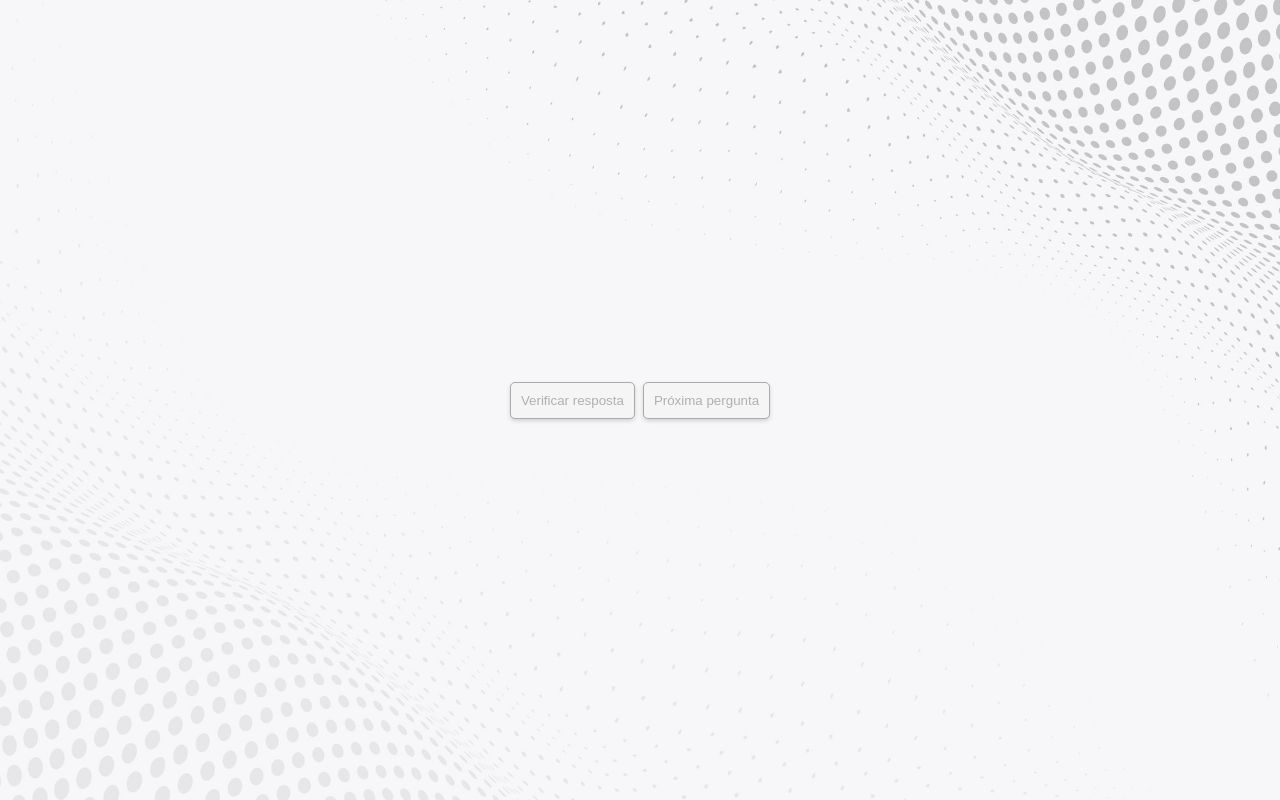
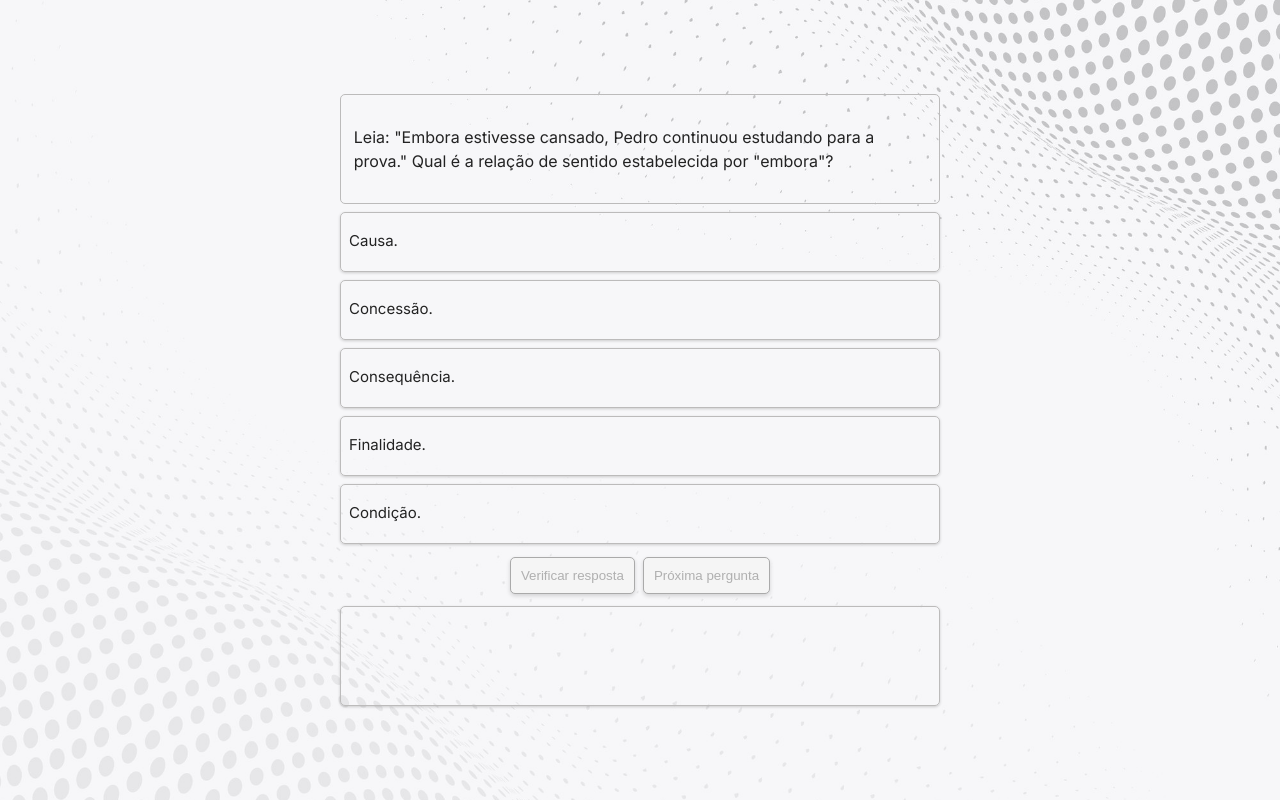
Before and after one commit to JoaoPMV/corredores, a plain HTML site: page portugues.html in a window 1280 px wide. Drawn offline with Linux system fonts and the light colour scheme.

Commit message:
Initial commit

```diff
--- a/portugues.html
+++ b/portugues.html
@@ -5,7 +5,7 @@
   <meta charset="UTF-8">
   <meta name="viewport" content="width=device-width, initial-scale=1.0">
 
-  <script src="portugues-perguntas3.js" defer></script>
+  <script src="portugues-perguntas.js" defer></script>
   <script src="portugues.js" defer></script>
 
   <link rel="stylesheet" href="portugues.css">
```
